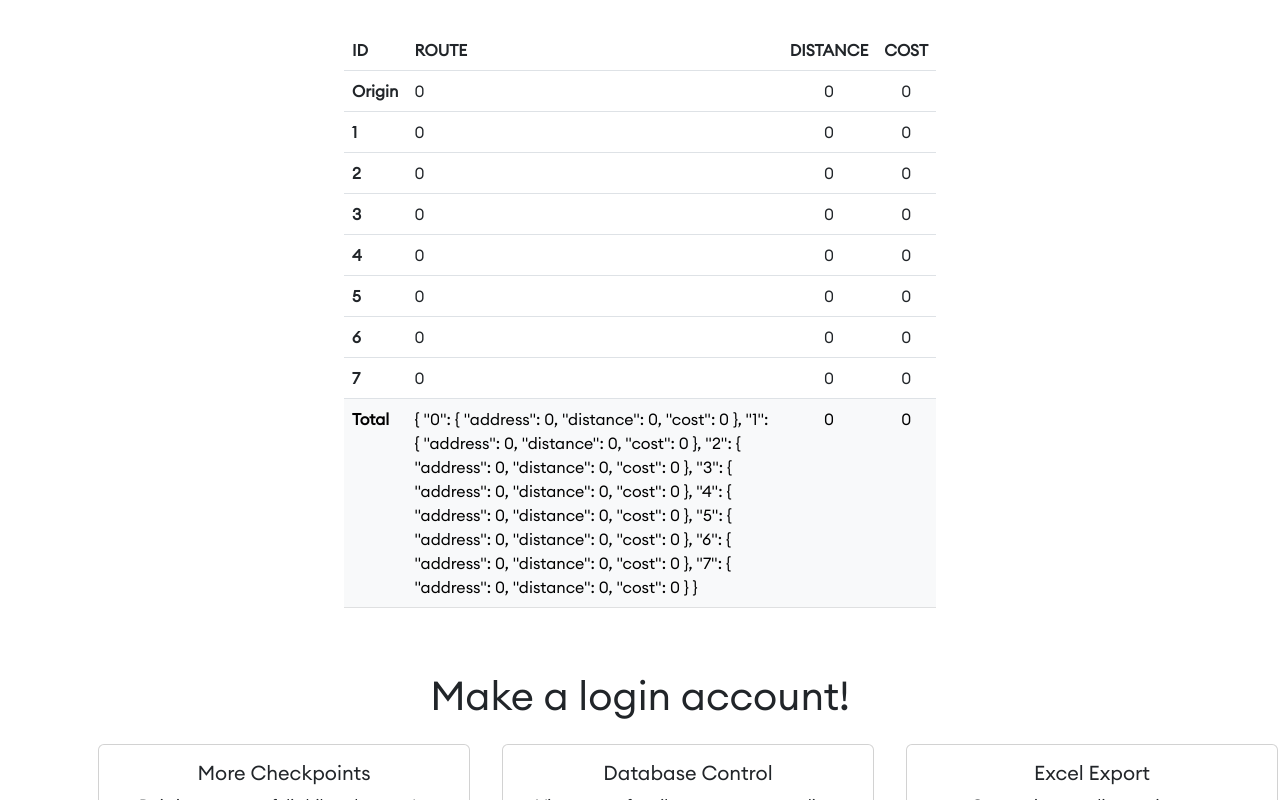
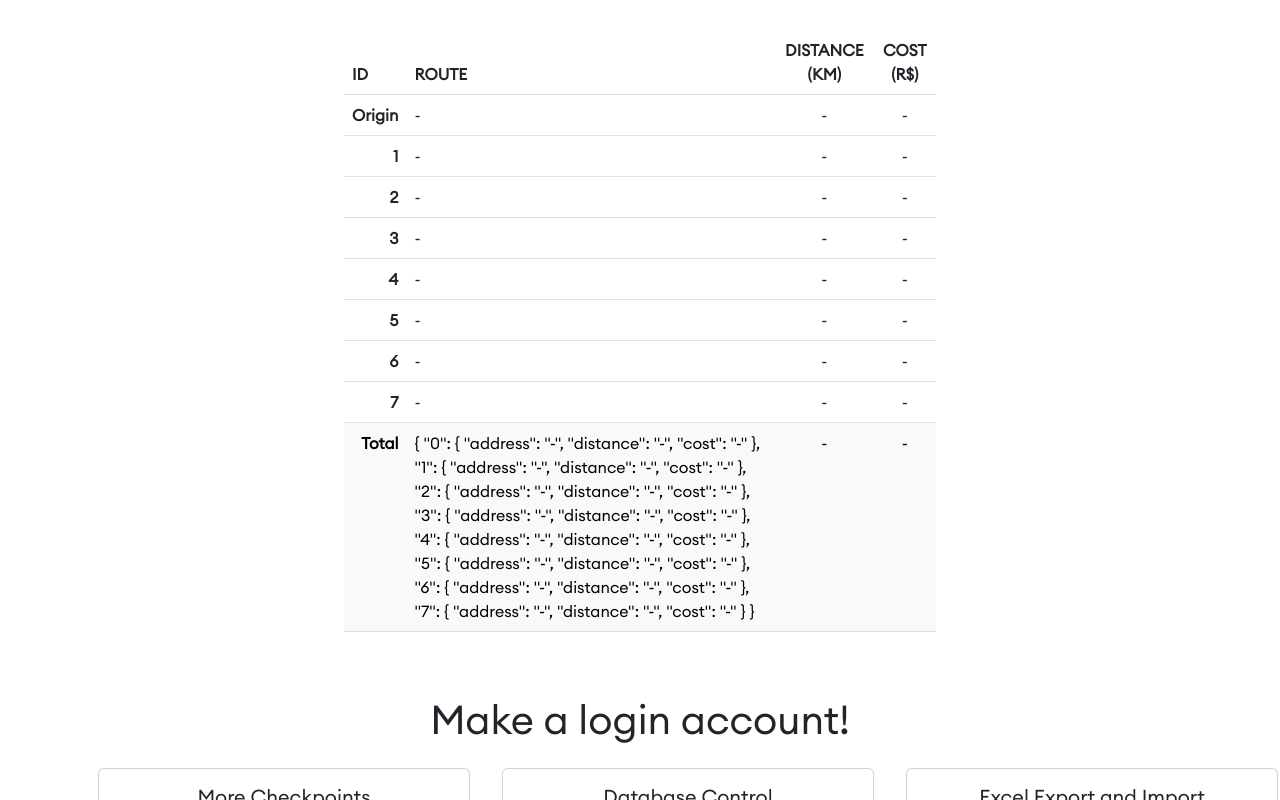
Before and after one commit to jdenari/routing-software, a Vue app: page / in a window 1280 px wide. Shown: the part 920-1720 px from the top of the page. Built offline with nearby package versions, Linux system fonts and the light colour scheme.

Commit message:
bugs-table-fixed

```diff
--- a/src/components/HeaderMain.vue
+++ b/src/components/HeaderMain.vue
@@ -10,6 +10,9 @@
                 </li>
                 <li class="nav-item px-3">
                     <a href="#" class="nav-link">Contact</a>
+                </li>
+                <li class="nav-item px-3">
+                    <a href="#" class="nav-link">Documentation</a>
                 </li>
             </ul>
             <div class="navbar-nav lg-auto">
--- a/src/components/TableAddress.vue
+++ b/src/components/TableAddress.vue
@@ -5,8 +5,8 @@
                 <tr>
                     <th scope="col">ID</th>
                     <th scope="col">ROUTE</th>
-                    <th scope="col" class="text-center">DISTANCE</th>
-                    <th scope="col" class="text-center">COST</th>
+                    <th scope="col" class="text-center">DISTANCE (KM)</th>
+                    <th scope="col" class="text-center">COST (R$)</th>
                 </tr>
             </thead>
             <lineResultTable />
--- a/src/components/benefitsLogin.vue
+++ b/src/components/benefitsLogin.vue
@@ -22,7 +22,7 @@
             </div>
             <div class="card text-center m-3 col-4">
                 <div class="card-body">
-                    <h5 class="card-title">Excel Export</h5>
+                    <h5 class="card-title">Excel Export and Import</h5>
                     <p class="card-text">Cursus sit amet dictum sit amet.</p>
                 </div>
                 <div class="card-footer text-muted">
--- a/src/components/lineResultTable.vue
+++ b/src/components/lineResultTable.vue
@@ -1,55 +1,55 @@
 <template>
     <tbody>
         <tr>
-            <th scope="row"> Origin </th>
+            <th scope="row" class="text-end"> Origin </th>
             <td> {{ $store.state.finalDistancesObject[0].address }} </td>
             <td class="text-center"> {{ $store.state.finalDistancesObject[0].distance }} </td>
             <td class="text-center">{{ $store.state.finalDistancesObject[0].cost }}</td>
         </tr>
         <tr>
-            <th scope="row"> 1 </th>
+            <th scope="row" class="text-end"> 1 </th>
             <td> {{ $store.state.finalDistancesObject[1].address }} </td>
             <td class="text-center"> {{ $store.state.finalDistancesObject[1].distance }} </td>
             <td class="text-center">{{ $store.state.finalDistancesObject[1].cost }}</td>
         </tr>
         <tr>
-            <th scope="row">2</th>
+            <th scope="row" class="text-end">2</th>
             <td> {{ $store.state.finalDistancesObject[2].address }} </td>
             <td class="text-center"> {{ $store.state.finalDistancesObject[2].distance }} </td>
             <td class="text-center">{{ $store.state.finalDistancesObject[2].cost }}</td>
         </tr>
         <tr>
-            <th scope="row">3</th>
+            <th scope="row" class="text-end">3</th>
             <td> {{ $store.state.finalDistancesObject[3].address }} </td>
             <td class="text-center"> {{ $store.state.finalDistancesObject[3].distance }} </td>
             <td class="text-center">{{ $store.state.finalDistancesObject[3].cost }}</td>
         </tr>
         <tr>
-            <th scope="row">4</th>
+            <th scope="row" class="text-end">4</th>
             <td> {{ $store.state.finalDistancesObject[4].address }} </td>
             <td class="text-center"> {{ $store.state.finalDistancesObject[4].distance }} </td>
             <td class="text-center">{{ $store.state.finalDistancesObject[4].cost }}</td>
         </tr>
         <tr>
-            <th scope="row">5</th>
+            <th scope="row" class="text-end">5</th>
             <td> {{ $store.state.finalDistancesObject[5].address }} </td>
             <td class="text-center"> {{ $store.state.finalDistancesObject[5].distance }} </td>
             <td class="text-center">{{ $store.state.finalDistancesObject[5].cost }}</td>
         </tr>
         <tr>
-            <th scope="row">6</th>
+            <th scope="row" class="text-end">6</th>
             <td> {{ $store.state.finalDistancesObject[6].address }} </td>
             <td class="text-center"> {{ $store.state.finalDistancesObject[6].distance }} </td>
             <td class="text-center">{{ $store.state.finalDistancesObject[6].cost }}</td>
         </tr>
         <tr>
-            <th scope="row">7</th>
+            <th scope="row" class="text-end">7</th>
             <td> {{ $store.state.finalDistancesObject[7].address }} </td>
             <td class="text-center"> {{ $store.state.finalDistancesObject[7].distance }} </td>
             <td class="text-center">{{ $store.state.finalDistancesObject[7].cost }}</td>
         </tr>
         <tr class="table-light">
-            <th scope="row">Total</th>
+            <th scope="row" class="text-end">Total</th>
             <td> {{ $store.state.finalDistancesObject }} </td>
             <td class="text-center"> {{ $store.state.finalDistancesObject[0].distance }} </td>
             <td class="text-center">{{ $store.state.finalDistancesObject[0].cost }}</td>
--- a/src/store/index.js
+++ b/src/store/index.js
@@ -5,44 +5,44 @@ export default createStore({
         bindKey: 'AozZGLcvhDECgWnjhqzTzjpCOc0yuBDHn6d16Rd7rsVi4mAkgx-J9qsHRWzh9',
         finalDistancesObject: {
             0: {
-                address: 0,
-                distance: 0,
-                cost: 0
+                address: '-',
+                distance: '-',
+                cost: '-'
             },
             1: {
-                address: 0,
-                distance: 0,
-                cost: 0
+                address: '-',
+                distance: '-',
+                cost: '-'
             },
             2: {
-                address: 0,
-                distance: 0,
-                cost: 0
+                address: '-',
+                distance: '-',
+                cost: '-'
             },
             3: {
-                address: 0,
-                distance: 0,
-                cost: 0
+                address: '-',
+                distance: '-',
+                cost: '-'
             },
             4: {
-                address: 0,
-                distance: 0,
-                cost: 0
+                address: '-',
+                distance: '-',
+                cost: '-'
             },
             5: {
-                address: 0,
-                distance: 0,
-                cost: 0
+                address: '-',
+                distance: '-',
+                cost: '-'
             },
             6: {
-                address: 0,
-                distance: 0,
-                cost: 0
+                address: '-',
+                distance: '-',
+                cost: '-'
             },
             7: {
-                address: 0,
-                distance: 0,
-                cost: 0
+                address: '-',
+                distance: '-',
+                cost: '-'
             },
         }
     },
@@ -65,10 +65,10 @@ export default createStore({
             }
 
             // adding the origin address and 0 distance as 1st value object
-            state.finalDistancesObject[originCheckpoint] = 0
+            // state.finalDistancesObject[originCheckpoint] = 0
 
             // variation to the origin point
-            for (let c = 0; c < payload.length; c++){
+            for (let c = 0; c < payload.length -1; c++){
 
                 // variation to the destiny point
                 for (let e = 0; e < destinyCheckpoint.length; e++){
@@ -105,11 +105,13 @@ export default createStore({
                 destinyCheckpoint.pop(shortestAddress)
                 originCheckpoint = shortestAddress
 
-                // adding the checkpoint to the final object
-                state.finalDistancesObject[c + 1] = {
-                    address: shortestAddress,
-                    distance: shortestDistance,
-                    cost: 0
+                // adding the checkpoint info to the final object
+                if (c < payload.length) {
+                    state.finalDistancesObject[c + 1] = {
+                        address: shortestAddress,
+                        distance: shortestDistance.toFixed(1),
+                        cost: 0
+                    }
                 }
             }
         console.log(state.finalDistancesObject)
```
